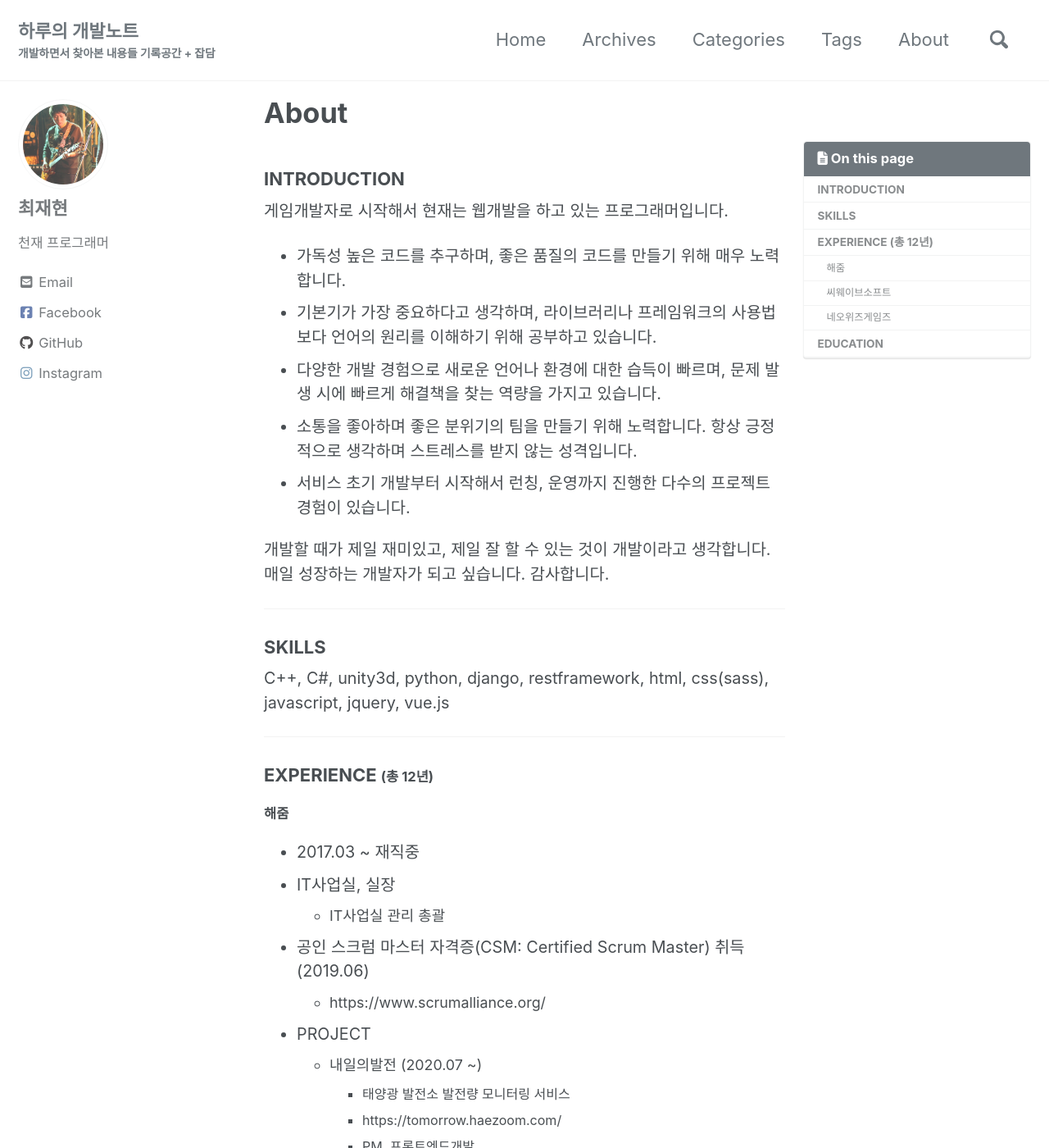
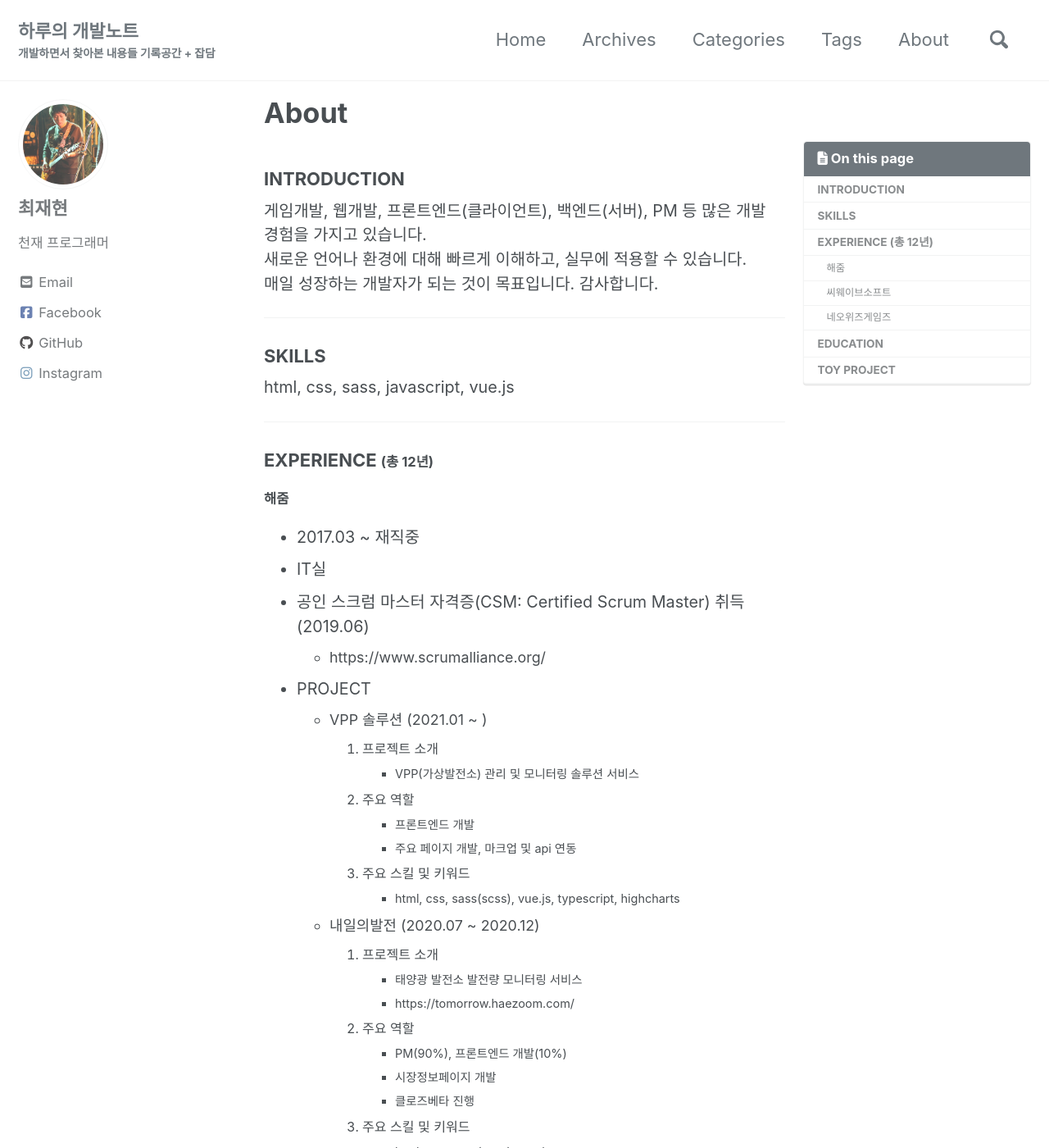
Before and after one commit to jhlov/jhlov.github.io, a Jekyll site: the page built from _pages/about.md, in a window 1280 px wide and 1400 px high. Shown: the whole window at 82% size. Built offline with Jekyll 4.4.1, drawn with Linux system fonts in a browser that asks for light colours; cached includes are drawn as plain includes; nearby versions of some CDN libraries; some of the changed text lies outside the part shown.

Commit message:
about update

```diff
--- a/_pages/about.md
+++ b/_pages/about.md
@@ -8,21 +8,15 @@ sidebar_category: false
 
 ### INTRODUCTION
 
-게임개발자로 시작해서 현재는 웹개발을 하고 있는 프로그래머입니다.<br>
-
-- 가독성 높은 코드를 추구하며, 좋은 품질의 코드를 만들기 위해 매우 노력합니다.
-- 기본기가 가장 중요하다고 생각하며, 라이브러리나 프레임워크의 사용법보다 언어의 원리를 이해하기 위해 공부하고 있습니다.
-- 다양한 개발 경험으로 새로운 언어나 환경에 대한 습득이 빠르며, 문제 발생 시에 빠르게 해결책을 찾는 역량을 가지고 있습니다.
-- 소통을 좋아하며 좋은 분위기의 팀을 만들기 위해 노력합니다. 항상 긍정적으로 생각하며 스트레스를 받지 않는 성격입니다.
-- 서비스 초기 개발부터 시작해서 런칭, 운영까지 진행한 다수의 프로젝트 경험이 있습니다.
-
-개발할 때가 제일 재미있고, 제일 잘 할 수 있는 것이 개발이라고 생각합니다. 매일 성장하는 개발자가 되고 싶습니다. 감사합니다.
+게임개발, 웹개발, 프론트엔드(클라이언트), 백엔드(서버), PM 등 많은 개발 경험을 가지고 있습니다.<br>
+새로운 언어나 환경에 대해 빠르게 이해하고, 실무에 적용할 수 있습니다.<br>
+매일 성장하는 개발자가 되는 것이 목표입니다. 감사합니다.
 
 ---
 
 ### SKILLS
 
-C++, C#, unity3d, python, django, restframework, html, css(sass), javascript, jquery, vue.js
+html, css, sass, javascript, vue.js
 
 ---
 
@@ -31,44 +25,63 @@ C++, C#, unity3d, python, django, restframework, html, css(sass), javascript, jq
 #### 해줌
 
 - 2017.03 ~ 재직중
-- IT사업실, 실장
-  - IT사업실 관리 총괄
+- IT실
 - 공인 스크럼 마스터 자격증(CSM: Certified Scrum Master) 취득 (2019.06)
   - https://www.scrumalliance.org/
 - PROJECT
-  - 내일의발전 (2020.07 ~)
+  - VPP 솔루션 (2021.01 ~ )
+    1. 프로젝트 소개
+    - VPP(가상발전소) 관리 및 모니터링 솔루션 서비스
+    2. 주요 역할
+    - 프론트엔드 개발
+    - 주요 페이지 개발, 마크업 및 api 연동
+    3. 주요 스킬 및 키워드
+    - html, css, sass(scss), vue.js, typescript, highcharts
+  - 내일의발전 (2020.07 ~ 2020.12)
+    1. 프로젝트 소개
     - 태양광 발전소 발전량 모니터링 서비스
     - https://tomorrow.haezoom.com/
-    - PM, 프론트엔드개발
-      - vue.js
+    2. 주요 역할
+    - PM(90%), 프론트엔드 개발(10%)
+    - 시장정보페이지 개발
+    - 클로즈베타 진행
+    3. 주요 스킬 및 키워드
+    - html, css, sass(scss), vue.js
   - 비즈해줌 (2020.01 ~ 2020.06)
+    1. 프로젝트 소개
     - 태양광 시공사들을 위한 b2b 서비스 플랫폼
     - https://biz.haezoom.com/
-    - PM, 백엔드 개발
-    - 관리페이지 백엔드 개발
-      - python, django, rest framework
+    2. 주요 역할
+    - PM(50%), 백엔드(50%)
+    - REST API 개발
+    3. 주요 스킬 및 키워드
+    - python, django, django-rest-framework
   - 발전량 예측 API (2019.03 ~ 2019.12)
-    - 태양광발전소 발전량 예측 데이터를 API로 제공
+    1. 프로젝트 소개
+    - 태양광발전소 발전량 예측 데이터 API 제공
     - https://api.haezoom.io/
+    2. 주요 역할
     - PM
-    - 문서 페이지 개발
-      - http://doc.haezoom.io/
-      - MkDocs
+    - 렌딩 페이지 및 문서 페이지 개발 (http://doc.haezoom.io/)
+    3. 주요 스킬 및 키워드
+    - html, css, sass(scss), MkDocs
   - 음영을 반영한 벽면태양광 발전량 예측 R&D (2018.07 ~ 2018.08)
+    1. 프로젝트 소개
+    - 주변 환경에 의한 태양광발전소 3d 음영 시뮬레이션
     - 파이콘 2018 발표
     - https://archive.pycon.kr/2018/program/6
-    - 주변 환경에 의한 3d 음영 시뮬레이션
+    2. 주요 스킬 및 키워드
     - c#, unity3d, python
-  - 해줌닷컴 (2017.03 ~)
-    - 해줌의 사업 소개 및 서비스 신청 페이지
+  - 해줌닷컴 (2017.03 ~ 2019.03)
+    1. 프로젝트 소개
+    - 해줌의 서비스 소개 및 신청 페이지
     - https://www.haezoom.com/
-    - PM, 풀스택 개발
-    - 주요 페이지 퍼블리싱, 프론트엔드, 백엔드 개발
-      - html, css(sass), javascript, jquery, python, django
-    - 셀레늄을 사용한 e2e 테스트
-      - http://story.haezoom.com/?p=1904
-    - 그로스해킹 진행
-      - Google Analytics A/B 테스트
+    2. 주요 역할
+    - PM, 프론트엔드, 백엔드 개발
+    - 전체 페이지 리뉴얼
+    - 그로스해킹(A/B 테스트)
+    3. 주요 스킬 및 키워드
+    - html, css, sass(scss), javascript, jquery, python, django
 
 #### 씨웨이브소프트
 
@@ -76,32 +89,20 @@ C++, C#, unity3d, python, django, restframework, html, css(sass), javascript, jq
 - 개발팀, 클라이언트 프로그래머
 - PROJECT
   - 하이퍼유니버스
+    1. 프로젝트 소개
     - 횡스크롤 AOS, 넥슨 퍼블리싱
+    2. 주요 역할
     - 클라이언트 개발
-      - c#, unity3D
     - 하이퍼(캐릭터) 스킬 개발
     - 상점 등 outgame 주요 컨텐츠 개발
     - UIManager(UI 리소스 관리) 개발
     - c# socket을 이용한 서버, 클라이언트 패킷 통신 모듈 개발
-      - tcp 패킷 처리, 패킷 암호화 등
-      - unity 클라이언트와 c# 서버와의 패킷 통신
-      - unity 클라이언트와 node.js 서버와의 패킷 통신
-        - protobuf 사용
-        - .proto 파일에서 class 생성 자동화, 배치 파일 개발
     - 개발서버 클라이언트 런처 개발
-      - 기존 빌드 전체를 하나의 파일로 압축하여 공유(배포)하는 불편함 개선
-      - 패치 다운로드 기능
-      - 쓰레드를 사용하여 속도 개선
     - 넥슨 런처 연동
     - 빌드 유효성 체크 프로그램 개발
-    - dll 코드 난독화 적용
     - 클라이언트 빌드 배포 및 자동화
-      - unity3d 클라이언트 빌드
-      - 코드 난독화
-      - 넥슨 클라이언트 빌드
-      - exe 파일 서명
-      - 빌드 유효성 체크 업데이트
-      - cdn 업로드
+    3. 주요 스킬 및 키워드
+    - c#, unity3D, NGUI, protobuf
 
 #### 네오위즈게임즈
 
@@ -109,25 +110,31 @@ C++, C#, unity3d, python, django, restframework, html, css(sass), javascript, jq
 - FF스튜디오
 - PROJECT
   - Total Football Manager (2014.01 ~ 2014.10)
+    1. 프로젝트 소개
     - 축구 시뮬레이션 게임
+    - https://ko-kr.facebook.com/playtotalfootball/
     - 페이스북, android, ios 서비스
-    - https://ko-kr.facebook.com/playtotalfootball/
-    - c#, unity3d
-    - 상점, 소셜기능 등 클라이언트 주요 컨텐츠 개발
+    2. 주요 역할
+    - 상점, 소셜기능 등 주요 컨텐츠 개발
+    3. 주요 스킬 및 키워드
+    - c#, unity3d, NGUI, c++
   - 마성의 플러스 for kakao (2013.02 ~ 2013.12)
-    - 모바일 캐쥬얼 퍼즐 게임
-    - 개발팀 관리 및 게임 전체 프로그래밍
+    1. 프로젝트 소개
+    - 모바일 캐쥬얼 퍼즐게임
     - https://www.youtube.com/watch?v=MzfCud1FsOc
-    - 클라이언트 전체 개발
-      - c#, unity3d
-    - 서버 전체 개발
-      - c++
-      - php 웹서버 개발로 시작하여, c++ 서버 라이브러리를 개량해서 사용
+    - 카카오톡 게임 오픈 및 해외 서비스 오픈
+    2. 주요 역할
+    - 팀관리 및 게임 전체 프로그래밍
+    3. 주요 스킬 및 키워드
+    - c#, unity3d, NGUI, c++
   - 피파온라인2 (2008.11 ~ 2013.01)
-    - 클라이언트, 서버개발
+    1. 프로젝트 소개
+    - 온라인 축구 게임
+    2. 주요 역할
+    - 클라이언트, 서버 개발
+    - 원정대, 월드투어, 클럽, 아이템, 이벤트 등 주요 컨텐츠 개발
+    3. 주요 스킬 및 키워드
     - c++
-    - 원정대, 월드투어, 클럽, 아이템, 이벤트 등 주요 컨텐츠 개발
-    - 일본 서비스 배포 및 커뮤니케이션 대응
 
 ---
 
@@ -135,3 +142,26 @@ C++, C#, unity3d, python, django, restframework, html, css(sass), javascript, jq
 
 아주대학교 미디어학부<br>
 <small> - 게임 프로그래밍, 컴퓨터 그래픽스, 컴퓨터공학</small>
+
+### TOY PROJECT
+
+- 숫자야구게임 (2021.06)
+  - 랜덤한 3자리의 숫자를 맞추는 퍼즐 게임
+  - https://jhlov.github.io/baseball
+  - react(연습)
+- 에니어그램 (2021.05)
+  - 에니어그램 테스트
+  - https://jhlov.github.io/enneagram/
+  - react(연습)
+- 차트 퀴즈 (2021.05)
+  - 주식 차트를 분석해 미래의 가격을 예측하는 퀴즈
+  - https://jhlov.github.io/chartquiz/
+  - react(연습)
+- 플러스팡 (2021.03)
+  - 더하기 퍼즐 게임
+  - https://jhlov.github.io/pluspang/
+  - react(연습)
+- 심코인 (2020.06)
+  - 비트코인 자동매매 시뮬레이션
+  - http://simcoin.co.kr/
+  - python, django, vue.js, AWS Elastic Beanstalk
```
